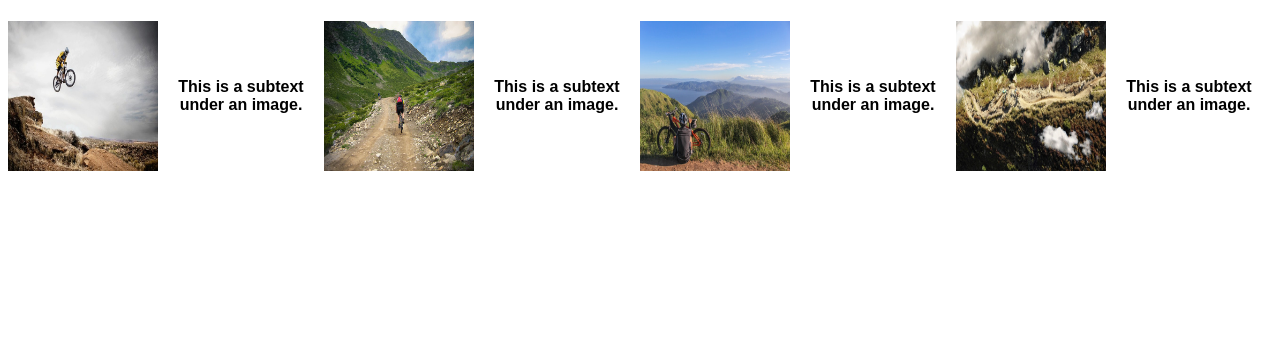
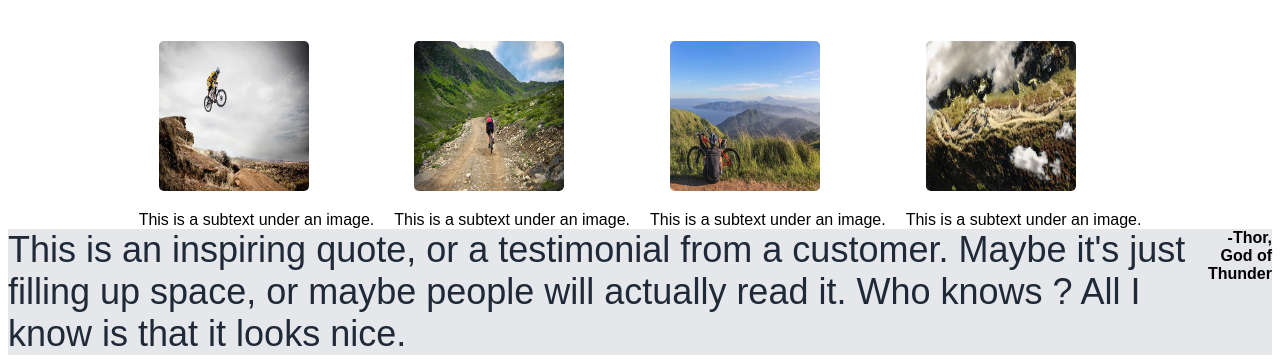
Before and after one commit to florinmahaleanu/primo, a plain HTML site: page index.html in a window 1280 px wide. Shown: the part 464-827 px from the top of the page. Before the commit the page ends 800 px from the top, so only its background shows below. Drawn offline with Linux system fonts and the light colour scheme.

Commit message:
two sections left

```diff
--- a/index.html
+++ b/index.html
@@ -37,18 +37,28 @@
         <h3>Some random information.</h3>
     </div>
     <div class="images">
-        <img src="./images/1.jpg" alt="mountain bike image">
-        <div class="text">This is a subtext under an image.</div>
-        <img src="./images/2.jpg" alt="mountain bike image">
-        <div class="text">This is a subtext under an image.</div>
-        <img src="./images/3.jpg" alt="mountain bike image">
-        <div class="text">This is a subtext under an image.</div>
-        <img src="./images/4.jpg" alt="mountain bike image">
-        <div class="text">This is a subtext under an image.</div>
+        <div class="infopics">
+            <img src="./images/1.jpg" alt="mountain bike image">
+            <div class="text">This is a subtext under an image.</div></div>
+        <div class="infopics">
+            <img src="./images/2.jpg" alt="mountain bike image">
+            <div class="text">This is a subtext under an image.</div></div>
+        <div class="infopics">
+            <img src="./images/3.jpg" alt="mountain bike image">
+            <div class="text">This is a subtext under an image.</div></div>
+        <div class="infopics">
+            <img src="./images/4.jpg" alt="mountain bike image">
+            <div class="text">This is a subtext under an image.</div></div>
+
     </div>
 </div>
 
-
+ <div class="quote">
+     <div class="quote1">
+         This is an inspiring quote, or a testimonial from a customer. Maybe it's just filling up space, or maybe people will actually read it. Who knows ? All I know is that it looks nice.
+     </div>
+     <div class="author">-Thor, God of Thunder</div>
+ </div>
 
 </body>
 </html>
--- a/style.css
+++ b/style.css
@@ -1,6 +1,5 @@
 body {
     font-family: 'Montserrat', sans-serif;
-    text-align: center;
 }
 
 .header {
@@ -44,6 +43,9 @@ button {
 img {
     width: 150px;
     height: 150px;
+    border-radius: 25px;
+    padding: 20px;
+    display: flex;
 }
 
 .header {
@@ -91,12 +93,33 @@ h3 {
     text-align: center;
 }
 
+.infopics {
+    display: flex;
+    justify-content: center;
+    flex-direction: column;
+    text-align: center;
+}
+
 .images {
     display: flex;
     justify-content: center;
-    align-items: center;
+    gap: 20px;
+    word-wrap: wrap;
+}
 
-    font-weight: bold;
-    text-align: center;
+div.quote1 {
+    font-size: 36px;
+    color: #1F2937;
+    font-weight: italic;
+}
 
+div.author {
+font-weight: bold;
+text-align: right;
 }
+
+.quote {
+    background: #E5E7EB;
+    display: flex;
+    justify-content: center;
+}
```
